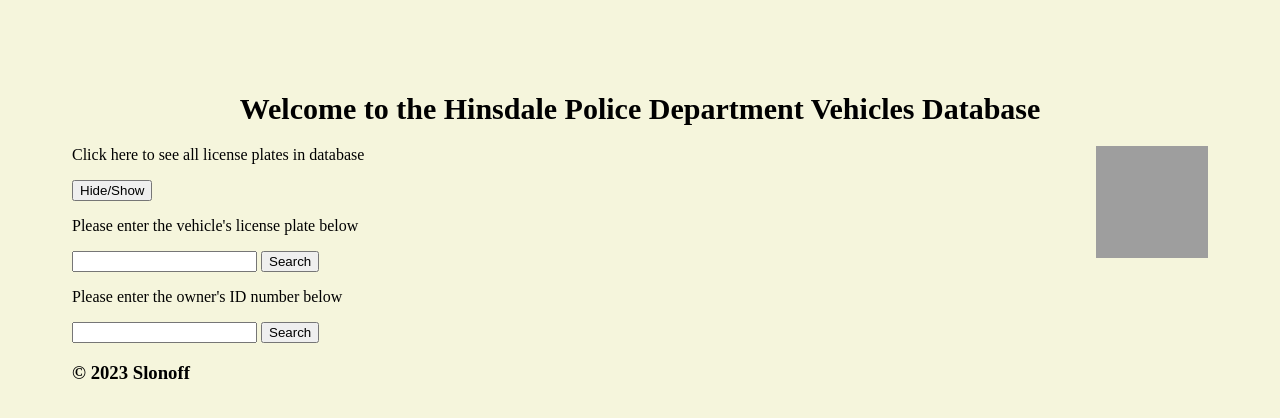
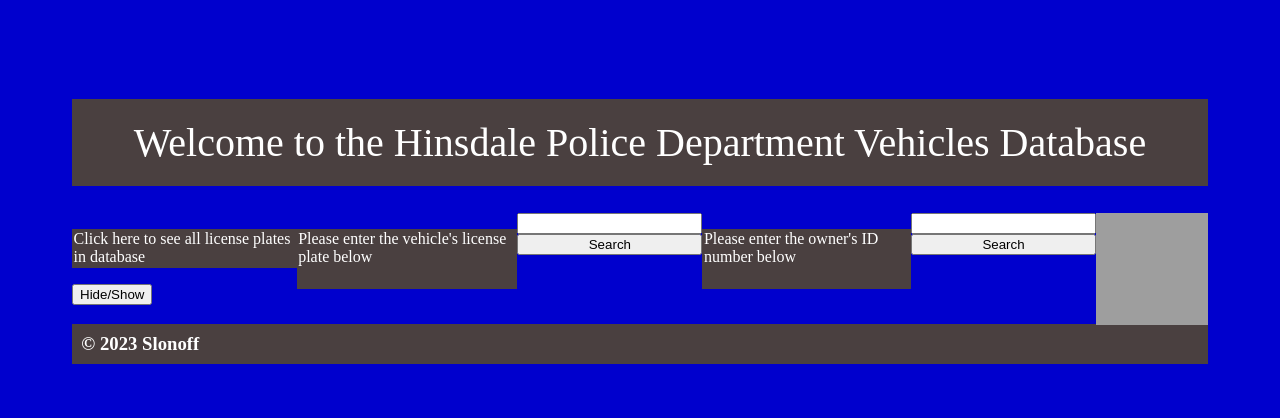
Before and after one commit to Mslonoff/MVP, a website: page public/index.html in a window 1280 px wide. Drawn offline with nearby package versions, Linux system fonts and the light colour scheme; grey boxes are pictures that could not be loaded; a web font is replaced by a local one.

Commit message:
css updates

```diff
--- a/public/styles.css
+++ b/public/styles.css
@@ -1,35 +1,94 @@
-body {
-padding: 4em;
-background-color: beige;
+::selection {
+    background-color: #ffcc00; /* Set the background color */
 }
 
-/*
+h1 {
+    color: white;
+    font-family: 'Rubik Lines';
+    font-weight: 400;
+    font-size: 40px;
+    text-align: center;
+    padding: 0.5em;
+    background-color: rgb(74, 64, 64);
+}
+
+h3 {
+    color: white;
+    padding: 0.5em;
+    background-color: rgb(74, 64, 64);
+}
+
+h6 {
+    color: white;
+    padding: 0.1em;
+    background-color: rgb(74, 64, 64);
+}
+
+p {
+    color: white;
+    padding: 0.1em;
+    background-color: rgb(74, 64, 64);
+}
+
+.currentVehicleInfo {
+    color: white;
+    padding: 0.1em;
+    background-color: rgb(74, 64, 64);
+}
+
+.currentOwnerInfo {
+    color: white;
+    padding: 0.1em;
+    background-color: rgb(74, 64, 64);
+}
+
+body {
+    padding: 4em;
+    background-color: #0000cd;
+}
+
 #main {
     display: flex;
-    flex-direction: column;
-
+    flex-direction: row;
+    justify-content: space-between;
 }
 
+/* #allLicensePlates {
+    display: flex;
+    flex-direction: column;
+    max-height: 1.5em;
+} */
+
+#vehicleUser-form {
+    display: flex;
+    flex-direction: column;
+    max-height: 1.5em;
+}
+
+#vehicleResults {
+    display: flex;
+    flex-wrap: wrap;
+    max-height: 1.5em;
+}
 
 #ownerUser-form {
     display: flex;
+    flex-direction: column;
     max-height: 1.5em;
 }
 
-#vehicleUser-form {
+#ownerResults {
     display: flex;
+    flex-direction: column;
     max-height: 1.5em;
 }
-*/
+
+.footer {
+    align-items: flex-end;
+}
 
 #logo {
     height: 7em;
     width: 7em;
     float: right;
 }
-
-h1 {
-    font-family: 'Rubik Lines';
-    font-size: 30px;
-    text-align: center;
-}
```
